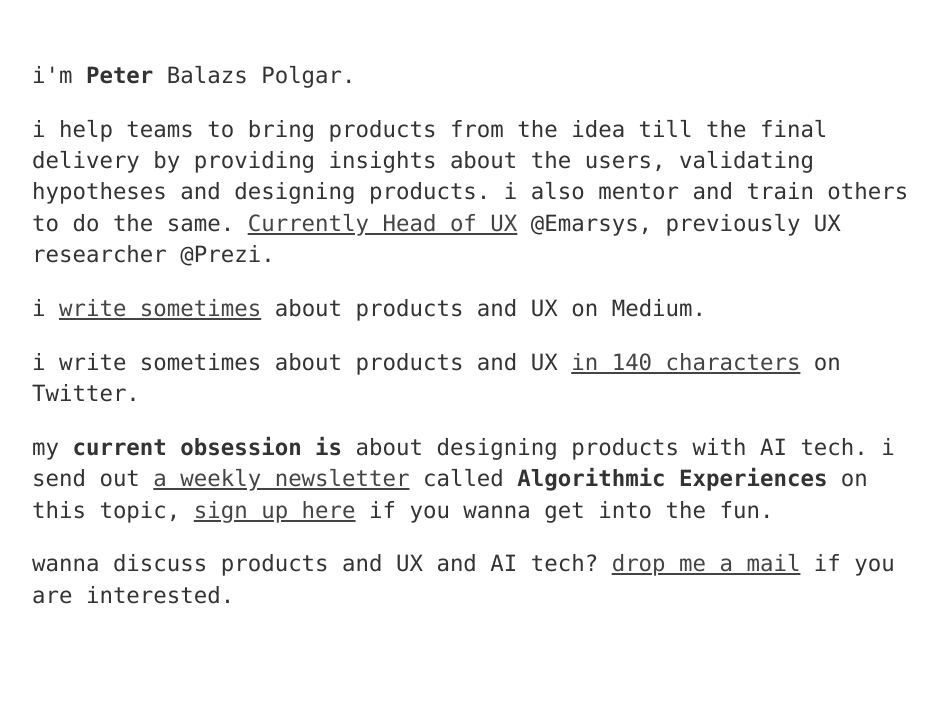
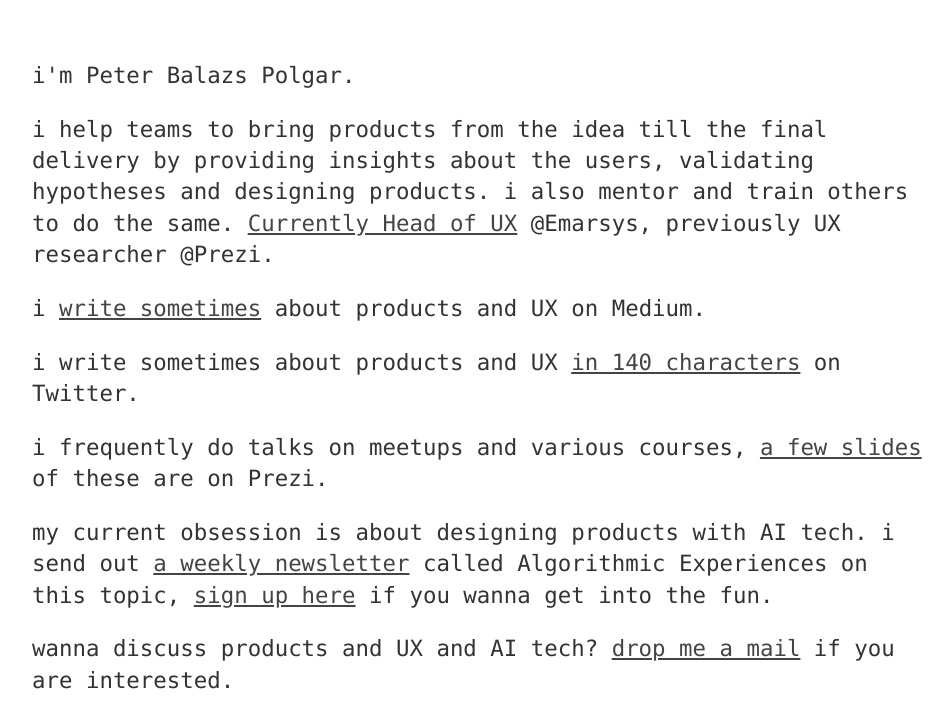
Before and after one commit to polgarp/polgarp.github.io.old, a Jekyll site: the page built from index.html, in a window 1280 px wide. Shown: the top 728 px of the page, without its empty margins (160-1111 px from the left). Built offline with Jekyll 4.4.1, drawn with Linux system fonts in a browser that asks for light colours.

Commit message:
add prezi link

```diff
--- a/css/main.css
+++ b/css/main.css
@@ -18,6 +18,6 @@
     font-family:'Lucida Console', 'Monaco', 'monospace';
     font-weight: 200;
 }
-strong {
+.giant {
   font weight: 700;
 }
--- a/index.html
+++ b/index.html
@@ -3,10 +3,11 @@
 title: polgarp
 ---
 <div>
-	<p>i'm <strong>Peter</strong> Balazs Polgar.</p>
+	<p>i'm <span class="giant">Peter</span> Balazs Polgar.</p>
 	<p>i help teams to bring products from the idea till the final delivery by providing insights about the users, validating hypotheses and designing products. i also mentor and train others to do the same. <a href="https://www.linkedin.com/in/peterbalazspolgar">Currently Head of UX</a> @Emarsys, previously UX researcher @Prezi.</p>
 	<p>i <a href="https://medium.com/@polgarp">write sometimes</a> about products and UX on Medium.</p>
 	<p>i write sometimes about products and UX <a href="https://twitter.com/polgarp">in 140 characters</a> on Twitter.</p>
-	<p> my <strong>current obsession is</strong> about designing products with AI tech. i send out <a href="http://us14.campaign-archive1.com/home/?u=25e11581d6210c7e951839c6e&id=1e068a12d0">a weekly newsletter</a> called <strong>Algorithmic Experiences</strong> on this topic, <a href="http://eepurl.com/cJLkmr">sign up here</a> if you wanna get into the fun.</p>
+	<p>i frequently do talks on meetups and various courses, <a href="https://prezi.com/user/polgarp/prezis/">a few slides</a> of these are on Prezi.
+	<p> my <span class="giant">current obsession is</span> about designing products with AI tech. i send out <a href="http://us14.campaign-archive1.com/home/?u=25e11581d6210c7e951839c6e&id=1e068a12d0">a weekly newsletter</a> called <span class="giant">Algorithmic Experiences</span> on this topic, <a href="http://eepurl.com/cJLkmr">sign up here</a> if you wanna get into the fun.</p>
 	<p>wanna discuss products and UX and AI tech? <a href="mailto:polgarpeterbalazs@gmail.com">drop me a mail</a> if you are interested.</p>
 </div>
```
